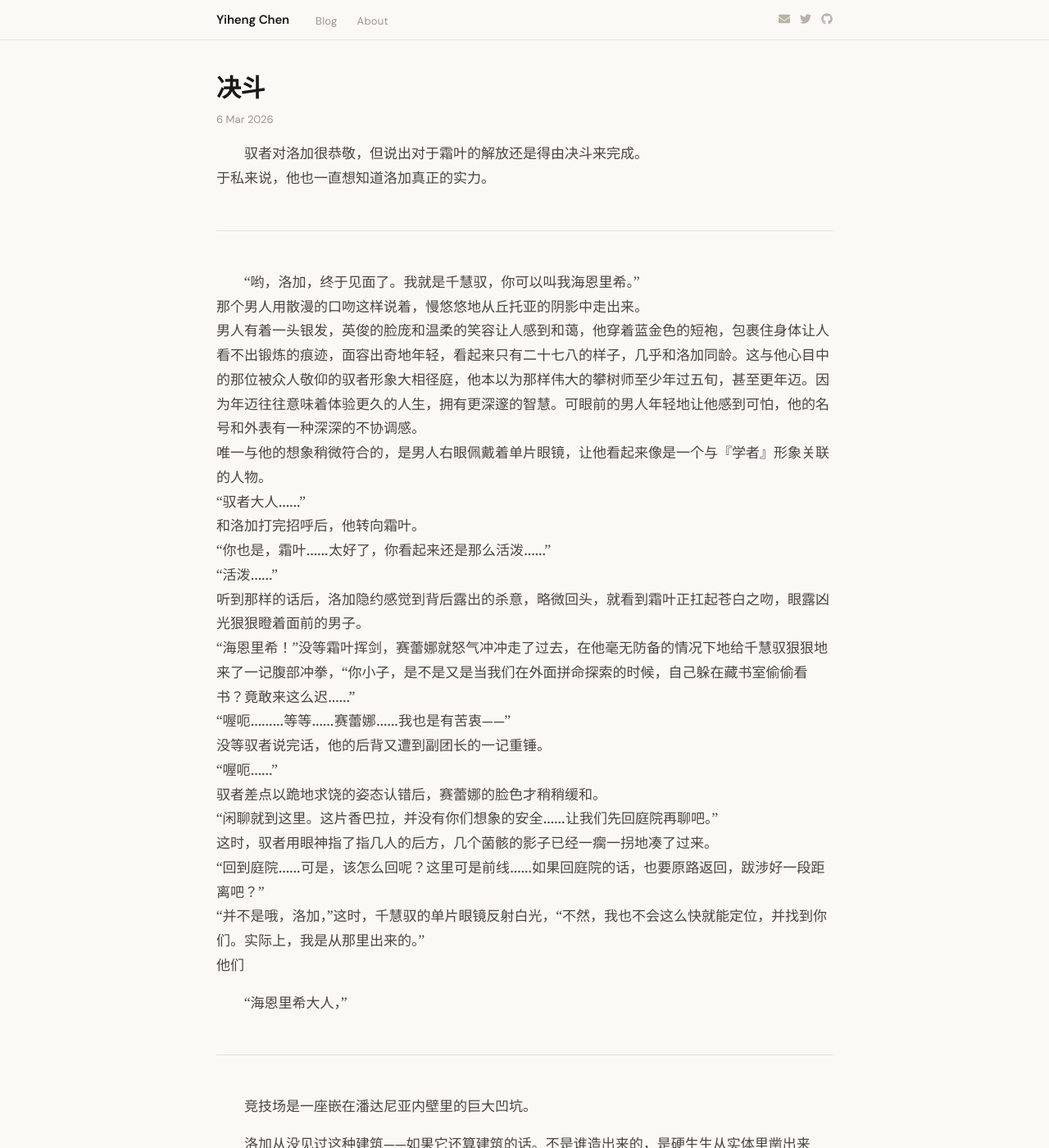
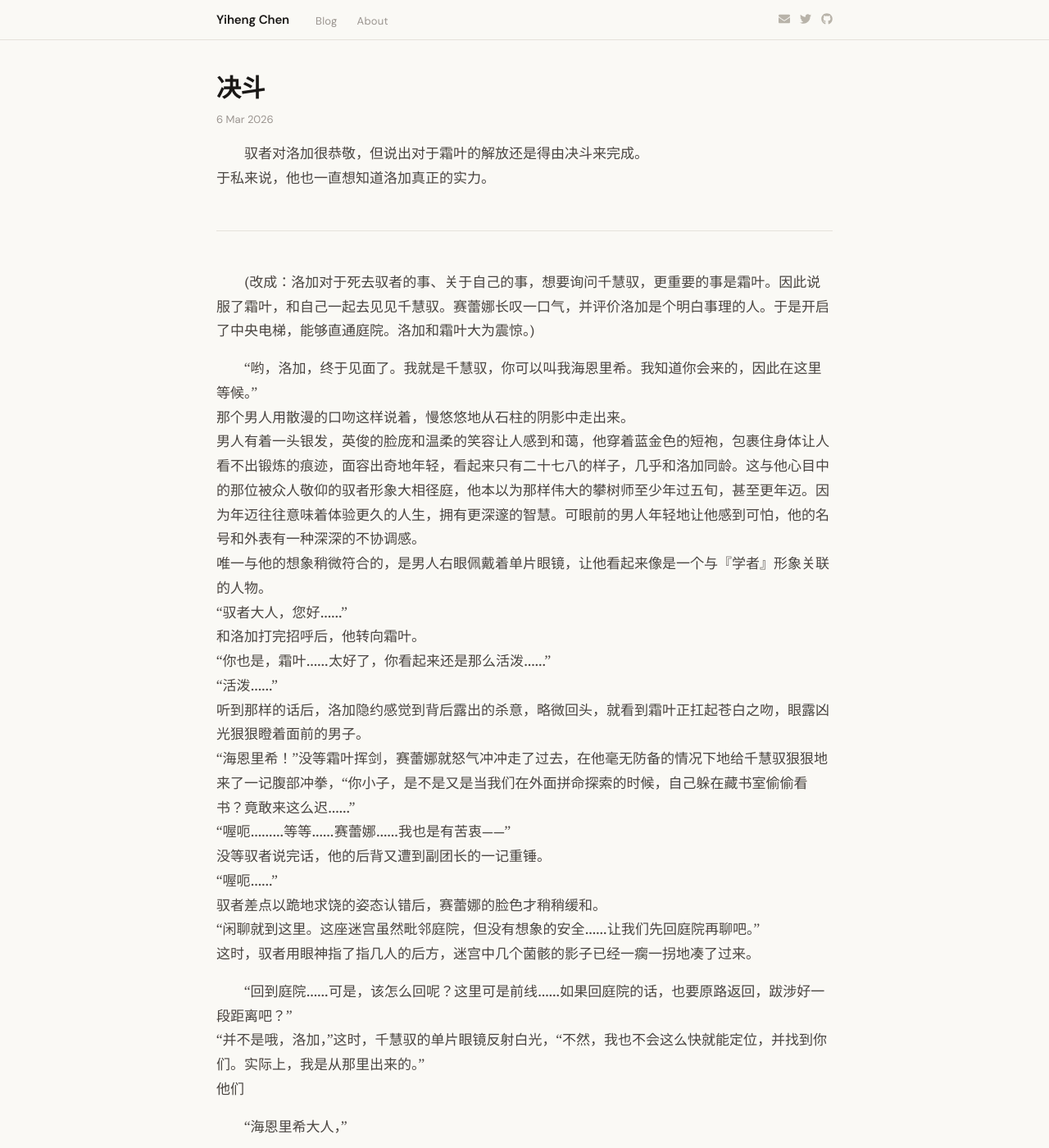
Before and after one commit to yihenc/yihenc.github.io, a Jekyll site: the page built from _posts/2026-03-06-决斗.md, in a window 1280 px wide and 1400 px high. Shown: the whole window at 82% size. Built offline with Jekyll 4.4.1, drawn with Linux system fonts in a browser that asks for light colours; nearby versions of some CDN libraries.

Commit message:
Update: 决斗

```diff
--- a/_posts/2026-03-06-决斗.md
+++ b/_posts/2026-03-06-决斗.md
@@ -11,11 +11,15 @@ date: 2026-03-06 00:00 +0000
 
 -----
 
-“哟，洛加，终于见面了。我就是千慧驭，你可以叫我海恩里希。”
-那个男人用散漫的口吻这样说着，慢悠悠地从丘托亚的阴影中走出来。
+
+(改成：洛加对于死去驭者的事、关于自己的事，想要询问千慧驭，更重要的事是霜叶。因此说服了霜叶，和自己一起去见见千慧驭。赛蕾娜长叹一口气，并评价洛加是个明白事理的人。于是开启了中央电梯，能够直通庭院。洛加和霜叶大为震惊。)
+
+
+“哟，洛加，终于见面了。我就是千慧驭，你可以叫我海恩里希。我知道你会来的，因此在这里等候。”
+那个男人用散漫的口吻这样说着，慢悠悠地从石柱的阴影中走出来。
 男人有着一头银发，英俊的脸庞和温柔的笑容让人感到和蔼，他穿着蓝金色的短袍，包裹住身体让人看不出锻炼的痕迹，面容出奇地年轻，看起来只有二十七八的样子，几乎和洛加同龄。这与他心目中的那位被众人敬仰的驭者形象大相径庭，他本以为那样伟大的攀树师至少年过五旬，甚至更年迈。因为年迈往往意味着体验更久的人生，拥有更深邃的智慧。可眼前的男人年轻地让他感到可怕，他的名号和外表有一种深深的不协调感。
 唯一与他的想象稍微符合的，是男人右眼佩戴着单片眼镜，让他看起来像是一个与『学者』形象关联的人物。
-“驭者大人……”
+“驭者大人，您好……”
 和洛加打完招呼后，他转向霜叶。
 “你也是，霜叶……太好了，你看起来还是那么活泼……”
 “活泼……”
@@ -25,8 +29,11 @@ date: 2026-03-06 00:00 +0000
 没等驭者说完话，他的后背又遭到副团长的一记重锤。
 “喔呃……”
 驭者差点以跪地求饶的姿态认错后，赛蕾娜的脸色才稍稍缓和。
-“闲聊就到这里。这片香巴拉，并没有你们想象的安全……让我们先回庭院再聊吧。”
-这时，驭者用眼神指了指几人的后方，几个菌骸的影子已经一瘸一拐地凑了过来。
+“闲聊就到这里。这座迷宫虽然毗邻庭院，但没有想象的安全……让我们先回庭院再聊吧。”
+这时，驭者用眼神指了指几人的后方，迷宫中几个菌骸的影子已经一瘸一拐地凑了过来。
+
+
+
 “回到庭院……可是，该怎么回呢？这里可是前线……如果回庭院的话，也要原路返回，跋涉好一段距离吧？”
 “并不是哦，洛加，”这时，千慧驭的单片眼镜反射白光，“不然，我也不会这么快就能定位，并找到你们。实际上，我是从那里出来的。”
 他们
```
